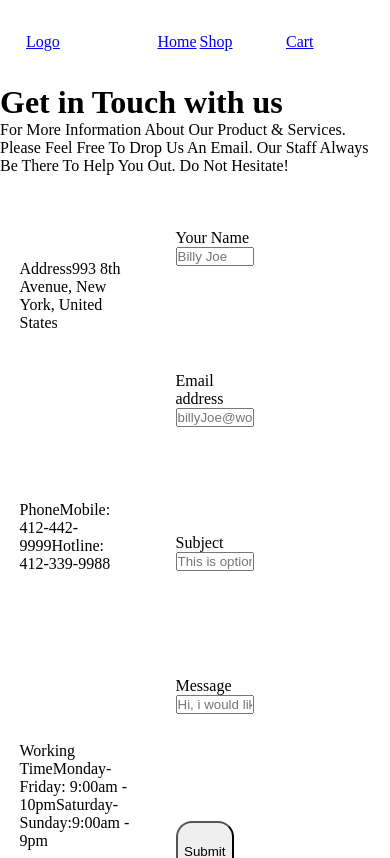
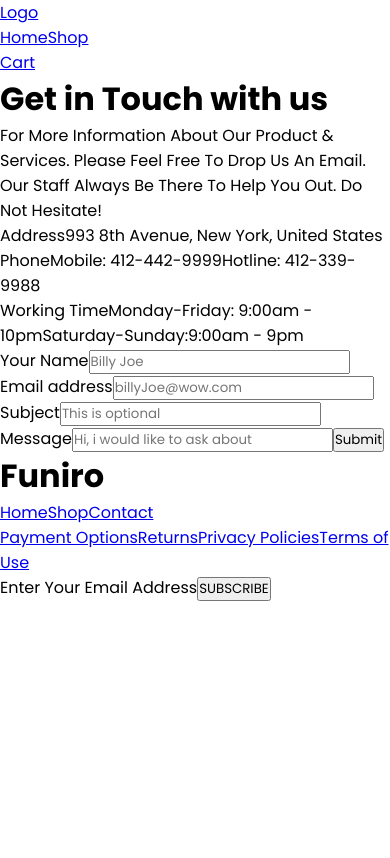
Before and after one commit to Pasiphique/EcommerceFurniture, a React (Vite) app in the folder Furniture/: page /contact in a window 390 px wide. Shown: the top 858 px of the page. Built offline with nearby package versions, Linux system fonts and the light colour scheme.

Commit message:
styling for responsiveness on shop page

```diff
--- a/Furniture/src/App.css
+++ b/Furniture/src/App.css
@@ -1,207 +1,61 @@
+
+@import url('https://fonts.googleapis.com/css2?family=Poppins:ital,wght@0,100;0,200;0,300;0,400;0,500;0,600;0,700;0,800;0,900;1,100;1,200;1,300;1,400;1,500;1,600;1,700;1,800;1,900&display=swap');
+
 *{
     margin:0;
     padding:0;
+    font-family: 'Poppins';
 }
-.navbar{
-    width: 100%;
-    height: 10vh;
-}
-.navbar{
+
+/*Shop Page */
+.product-display{
     display: flex;
-    justify-content: space-around;
-   align-items: center;
-}
-.navbar div {
-    width: 20%;
-    height: 100%;
-    display: flex;
+    flex-direction: column;
     align-items: center;
 }
-.navbar div >ul{
-    width: 100%;
+.displayed-products{
     display: flex;
-    justify-content: space-around;
+    flex-wrap: wrap;
+    width: 80%;
+    height: 100%;
+    row-gap: 2rem;
+    column-gap: 2rem;
+
 }
-.hero-container{
-    background-color: lightgray;
-    width: 100%;
-    min-height: 90vh;
+.shop-product{
+    width: 70%;
+    height: 20rem;
+    border:1px solid black;
 }
-.range-container{
-    width: 100%;
-    height: 40vh;
-    display: flex;
-    justify-content: space-around;
-    margin-bottom: 20vh;
+@media (min-width:500px){
+    .shop-product{
+        width: 40%;
+        height: 20rem;
+        border:1px solid black;
+    }
 }
-.range{
-    width: 20%;
-    display: flex;
-    flex-direction: column;
-    height: 60vh;
+@media screen and  (width > 768px){
+    .shop-product{
+        width: 25%;
+        height: 20rem;
+        border:1px solid black;
+    }
 }
-.range >img {
-    width:100%;
-    height: 90%;
-    background-color: grey;
+@media screen and  (width > 1024px){
+    .shop-product{
+        width: 20%;
+        height: 20rem;
+        border:1px solid black;
+    }
 }
-.our-products{
-    width: 95%;
-    display: grid;
-    grid-template: repeat(2,1fr) / repeat(4,1fr);
-    row-gap: 3rem;
-    column-gap: 1rem;
-}
-.product {
-    border:1px solid rgb(106, 41, 41);
-    width: 70%;
-    height: 100%;
-    cursor: pointer;
-}
-.product > img{
+
+.image-container{
     background-color: grey;
     width: 100%;
-    height: 70%;
+    height: 80%;
 }
-.inspiration{
-    width: 30vw;
-    height: 50vh;
-    background-color: grey;
+.image-container img {
+    width: 100%;
+    height: 100%;
+    object-fit: cover;
 }
-.collage{
-    display: grid;
-    width: 100%;
-    grid-template: repeat(15, 100px) / repeat(70, 1fr);
-    column-gap: .5rem;
-    grid-auto-flow: column;
-}
-
-.a{
-
-    grid-row-start: 2;
-    grid-row-end: 6;
-    grid-column-start: 1;
-    grid-column-end: 2;
-}
-.b{
-
-    grid-row-start: 3;
-    grid-row-end: 7;
-    grid-column-start: 2;
-    grid-column-end: 6;
-}
-.c{
-
-    grid-row-start: 9;
-    grid-row-end: 14;
-    grid-column-start: 1;
-    grid-column-end: 3;
-}
-.d{
-
-    grid-row-start: 8;
-    grid-row-end: 12;
-    grid-column-start: 3;
-    grid-column-end: 6;
-}
-.e{
-
-    grid-row-start: 4;
-    grid-row-end: 10;
-    grid-column-start: 24;
-    grid-column-end: 30;
-}
-
-.f{
-
-    grid-row-start: 3;
-    grid-row-end: 8;
-    grid-column-start: 40;
-    grid-column-end: 45;
-}
-.g{
-
-    grid-row-start: 10;
-    grid-row-end: 15;
-    grid-column-start: 40;
-    grid-column-end: 45;
-}
-.h{
-
-    grid-row-start: 9;
-    grid-row-end: 13;
-    grid-column-start: 40;
-    grid-column-end: 45;
-}
-.I{
-
-    grid-row-start: 1;
-    grid-row-end: 8;
-    grid-column-start: 40;
-    grid-column-end: 45;
-}
-footer{
-    width: 100%;
-    position: relative;
-    bottom: 0;
-    border-top: 1px solid black;
-    padding-top:2rem;
-}
-.footer{
-    width: 100%;
-    display: flex;
-    justify-content: space-around;
-
-}
-.link-container{
-    display: flex;
-    align-items: center;
-}
-.links{
-    width: 100%;
-    display: flex;
-    flex-direction: column;
-    justify-content: space-around;
-}
-.store{
-    height: 100%;
-}
-.help{
-    height: 60%;
-}
-/* Contacts */
-.contact-grid{
-    width: 100%;
-    display: flex;
-    justify-content: space-around;
-
-}
-.info{
-   width: 30%;
-}
-.contact-grid > div{
-    min-height: 90vh;
-    display: flex;
-    flex-direction: column;
-    justify-content: space-around;
-}
-.contact-form{
-    width: 50%;
-}
-.contact-grid form{
-    height: 100%;
-    display: flex;
-    flex-direction: column;
-    justify-content: space-around;
-}
-.contact-form label{
-    display: flex;
-    flex-direction: column;
-    width: 40%;
-}
-.contact-form button{
-    width:30%;
-    height: 8%;
-    border-radius: 1rem;
-    cursor: pointer;
-}
--- a/Furniture/src/App.jsx
+++ b/Furniture/src/App.jsx
@@ -13,9 +13,9 @@ function App() {
   return (
     <ShoppingCartProvider>
       <Router>
-      <div className='container'>
+      <div >
       <NavBar/>
-      <div className='content'>
+      <div >
           <Routes>
             <Route exact path='/' element= {<Home />} />
             <Route path='/shop' element={<Shop />} />
--- a/Furniture/src/Footer.jsx
+++ b/Furniture/src/Footer.jsx
@@ -13,10 +13,10 @@ export default function Footer(){
                </div>
                <div className='link-container'>
                     <ul className='links help'>
-                        <Link to='#'>Payment Options</Link>
-                        <Link to='#'>Returns</Link>
-                        <Link to='#'>Privacy Policies</Link>
-                        <Link to='#'>Terms of Use</Link>
+                        <Link to='/contact'>Payment Options</Link>
+                        <Link to='/contact'>Returns</Link>
+                        <Link to='/contact'>Privacy Policies</Link>
+                        <Link to='/contact'>Terms of Use</Link>
                     </ul>
                </div>
                <div className='link-container'>
--- a/Furniture/src/NavBar.jsx
+++ b/Furniture/src/NavBar.jsx
@@ -1,7 +1,7 @@
 import { Link } from "react-router-dom"
 export default function NavBar(){
     return(
-        <nav className="navbar">
+        <nav>
             <div><Link  to='/'>Logo</Link></div>
             <div>
                 <ul>
--- a/Furniture/src/Products/productItems.json
+++ b/Furniture/src/Products/productItems.json
@@ -8,7 +8,6 @@
     {
         "id":2,
         "src": "/img/products/img2.png",
-
          "price": 999.99,
          "description": "description"
     },
@@ -45,12 +44,6 @@
         "src": "/img/products/img7.png",
 
          "price": 980.87,
-         "description": "description"
-    },
-    {
-        "id":8,
-        "src": "/img/products/img8.jpg",
-         "price": 87.99,
          "description": "description"
     },
     {
--- a/Furniture/src/Shop/Shop.jsx
+++ b/Furniture/src/Shop/Shop.jsx
@@ -1,27 +1,36 @@
-import { useEffect } from 'react'
+import { useState } from 'react'
 import AllProducts from '../Products/productItems.json'
 import { Link } from 'react-router-dom'
 export default function Shop(){
+    const [displayedItems, setDisplayedItems] = useState(AllProducts.slice(0,9))
+    const [visibleCount, setVisibleCount] = useState(9)
+    const loadMore = ()=>{
+        const newVisibleCount = Math.min(visibleCount+9, AllProducts.length)
+        setDisplayedItems(AllProducts.slice(0,newVisibleCount))
+        setVisibleCount(newVisibleCount)
+    }
     return(
-        <div>
-            <h1>Hero Page</h1>
-            <h2>Filter Section</h2>
+        <div className='product-display'>
             <h1>Our Products</h1>
 
-            <div className="our-products">
-                {AllProducts.map(product =>{
+            <div className="displayed-products">
+                {displayedItems.map(product =>{
                     return (
-                        <div key={product.id}>
+                        <div key={product.id} className='shop-product'>
                             <Link to={`/shop/product/${product.id}`}>
-                                <div  className='product'>
-                                <img src={product.src} alt="" />
-                                <span>$ {(product.price).toLocaleString('en-US')}</span>
+                                <div className='image-container'>
+                                    <img src={product.src} alt="" />
                                 </div>
+                                <div>
+                                    <span>$ {(product.price).toLocaleString('en-US')}</span>
+                                </div>
+
                             </Link>
                         </div>
                     )
                 })}
             </div>
+            <button onClick={()=>loadMore()}>Load More</button>
         </div>
     )
 }
```
